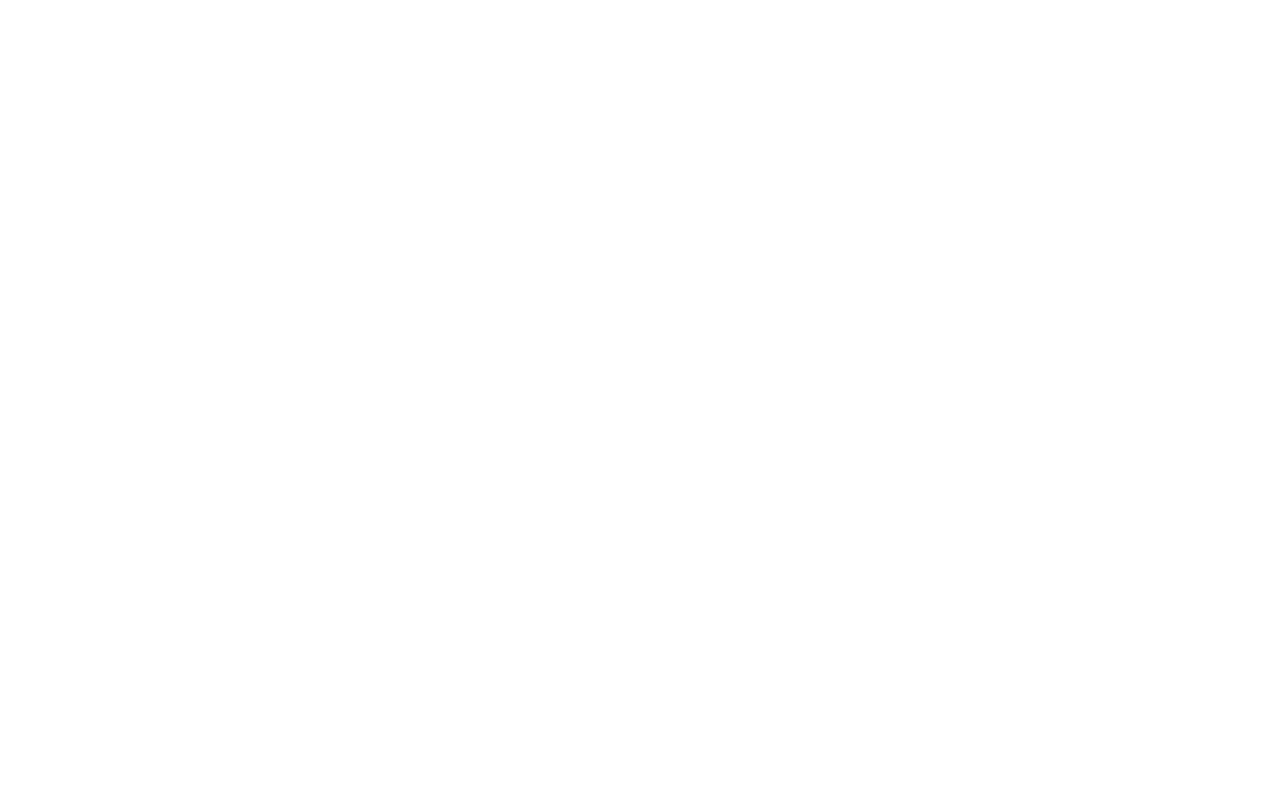
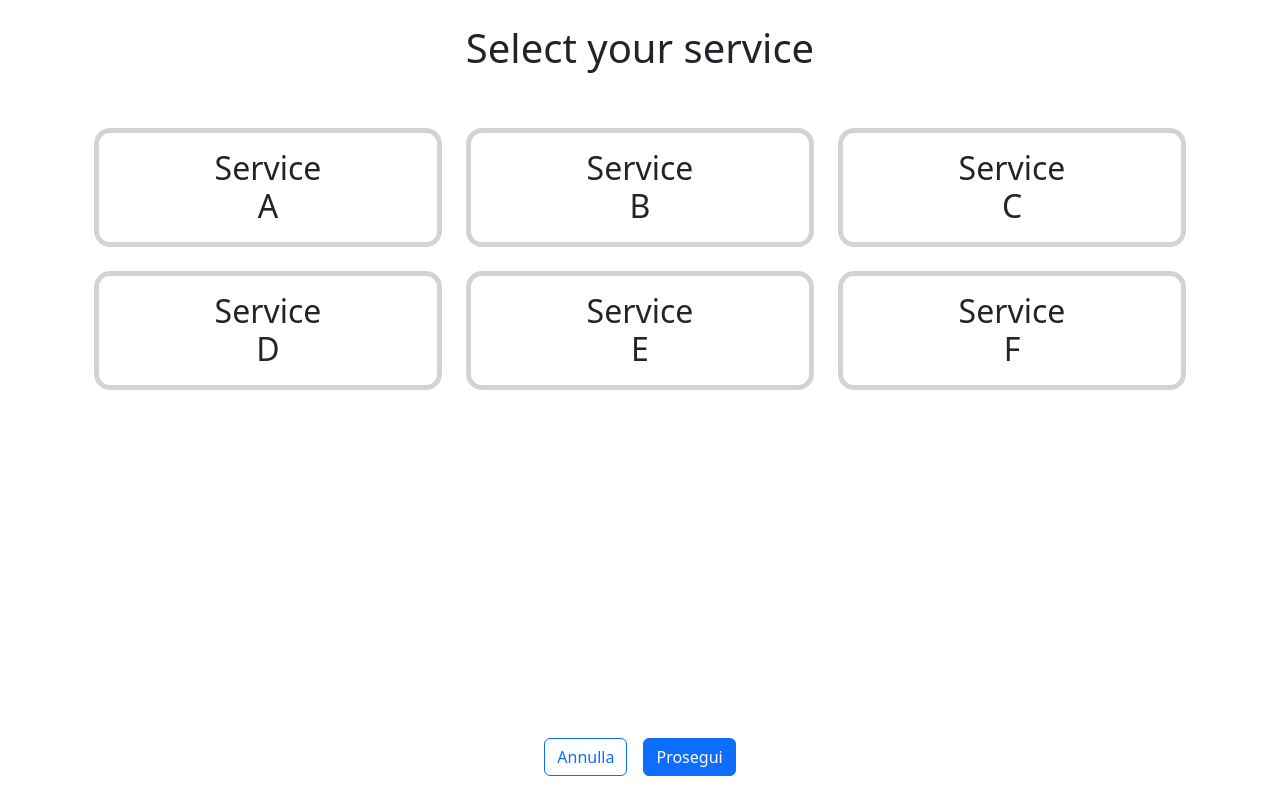
Before and after one commit to demoa00/se2023-11-OfficeQueueManager, a React (Vite) app in the folder client/: page / in a window 1280 px wide. Before the commit this address had no page. Built offline with nearby package versions, Linux system fonts and the light colour scheme.

Commit message:
Update home route

```diff
--- a/client/src/App.jsx
+++ b/client/src/App.jsx
@@ -10,7 +10,7 @@
     <BrowserRouter>
       <Routes>
         <Route path="/queue" element={<Queue/>}></Route>
-        <Route path="/getTicket" element={<GetTicket/>}></Route>
+        <Route path="/" element={<GetTicket/>}></Route>
       </Routes>
     </BrowserRouter>
   )
```
